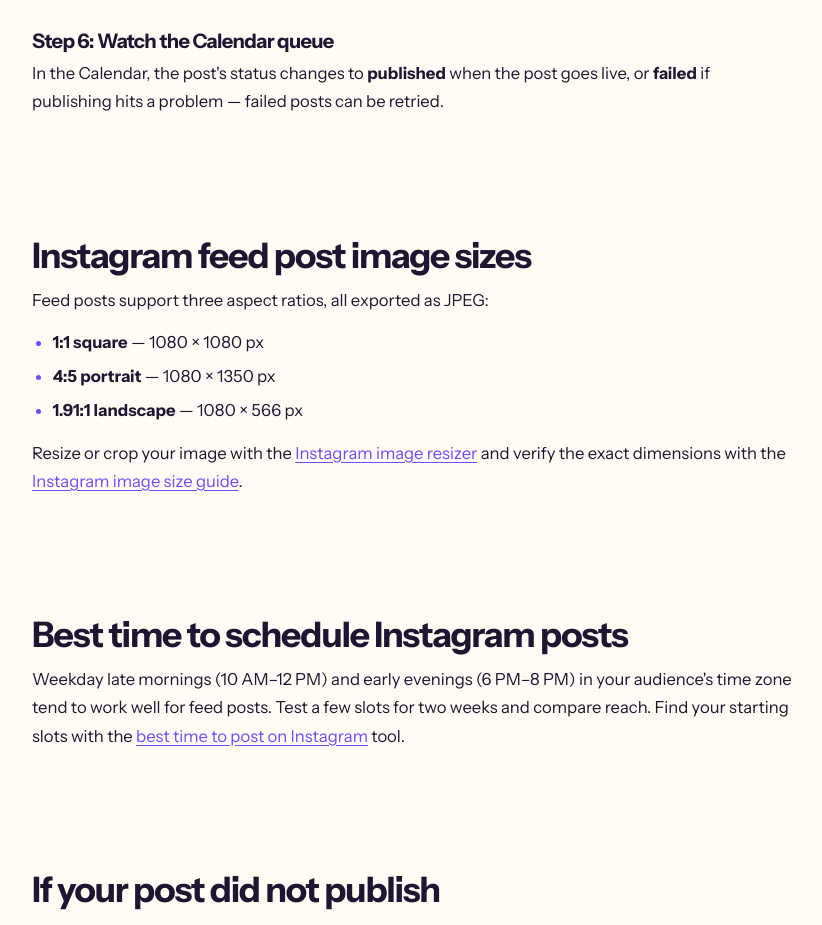
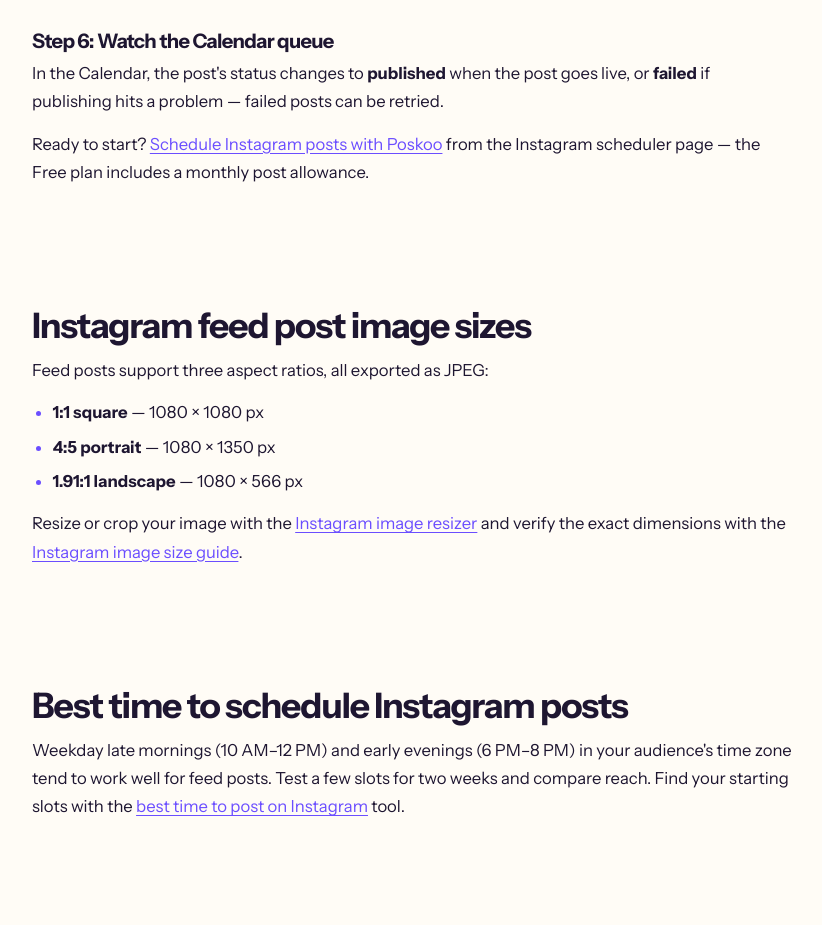
Before and after one commit to Ramanmakkar1/socialapp, a Next.js app: page /help/schedule-instagram-posts in a window 1280 px wide. Shown: the part 1800-2725 px from the top of the page, without its empty margins (228-1050 px from the left). Built offline with nearby package versions, Linux system fonts and the light colour scheme; no server answers.

Commit message:
autopilot: Instagram scheduling help article: link to the Instagram scheduler page
Task #21238, written by morph/morph-dsv41flash-1017.

```diff
--- a/src/app/help/schedule-instagram-posts/page.tsx
+++ b/src/app/help/schedule-instagram-posts/page.tsx
@@ -219,6 +219,13 @@ export default function ScheduleInstagramPostsHelpPage() {
                 <p>{st.body}</p>
               </div>
             ))}
+            <p>
+              Ready to start?{" "}
+              <Link className={s.vlink} href="/instagram-scheduler">
+                Schedule Instagram posts with Poskoo
+              </Link>{" "}
+              from the Instagram scheduler page — the Free plan includes a monthly post allowance.
+            </p>
           </div>
         </div>
       </section>
```
